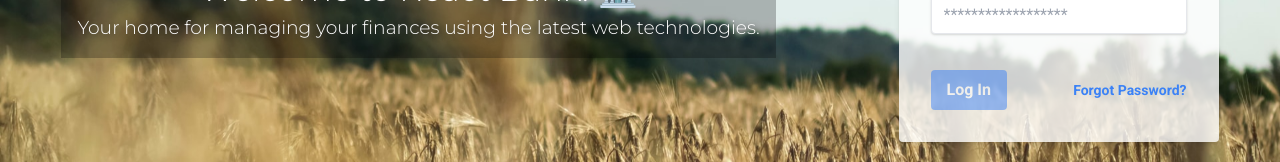
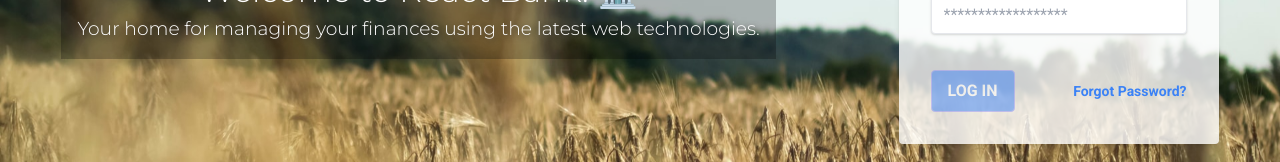
Before and after one commit to nugentmichael/react-bank, a React (Create React App) app: page / in a window 1280 px wide. Shown: the part 334-496 px from the top of the page. Built offline with nearby package versions, Linux system fonts and the light colour scheme.

Commit message:
Add new base button animation styling.

```diff
--- a/src/App.scss
+++ b/src/App.scss
@@ -37,6 +37,41 @@ h6 {
 body {
 	font-family: 'Roboto', sans-serif;
 }
+
+button {
+	color: #f4f4f4;
+	text-transform: uppercase;
+	text-decoration: none;
+	border: 1px solid rgb(146, 148, 248);
+	position: relative;
+	overflow: hidden;
+
+	&:before {
+		content: '';
+		position: absolute;
+		top: 0;
+		left: -100%;
+		width: 100%;
+		height: 100%;
+		background: linear-gradient(
+			120deg,
+			transparent,
+			rgba(146, 148, 248, 0.4),
+			transparent
+		);
+		transition: all 650ms;
+	}
+
+	&:hover {
+		&:before {
+			left: 100%;
+		}
+
+		box-shadow: 1px 1px 25px 10px rgba(146, 148, 248, 0.4);
+	}
+}
+
+// App Styling
 
 .App {
 	text-align: center;
```
